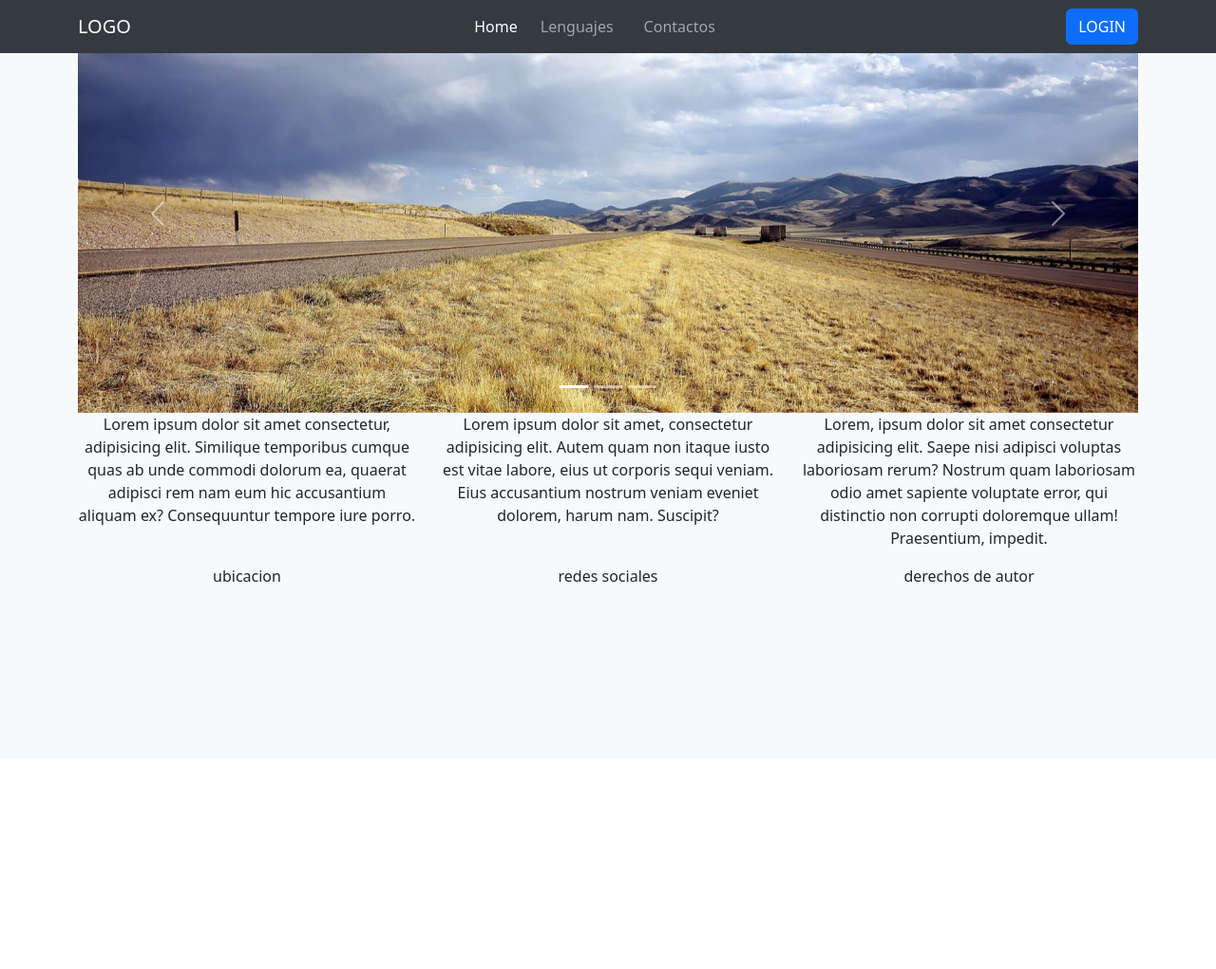
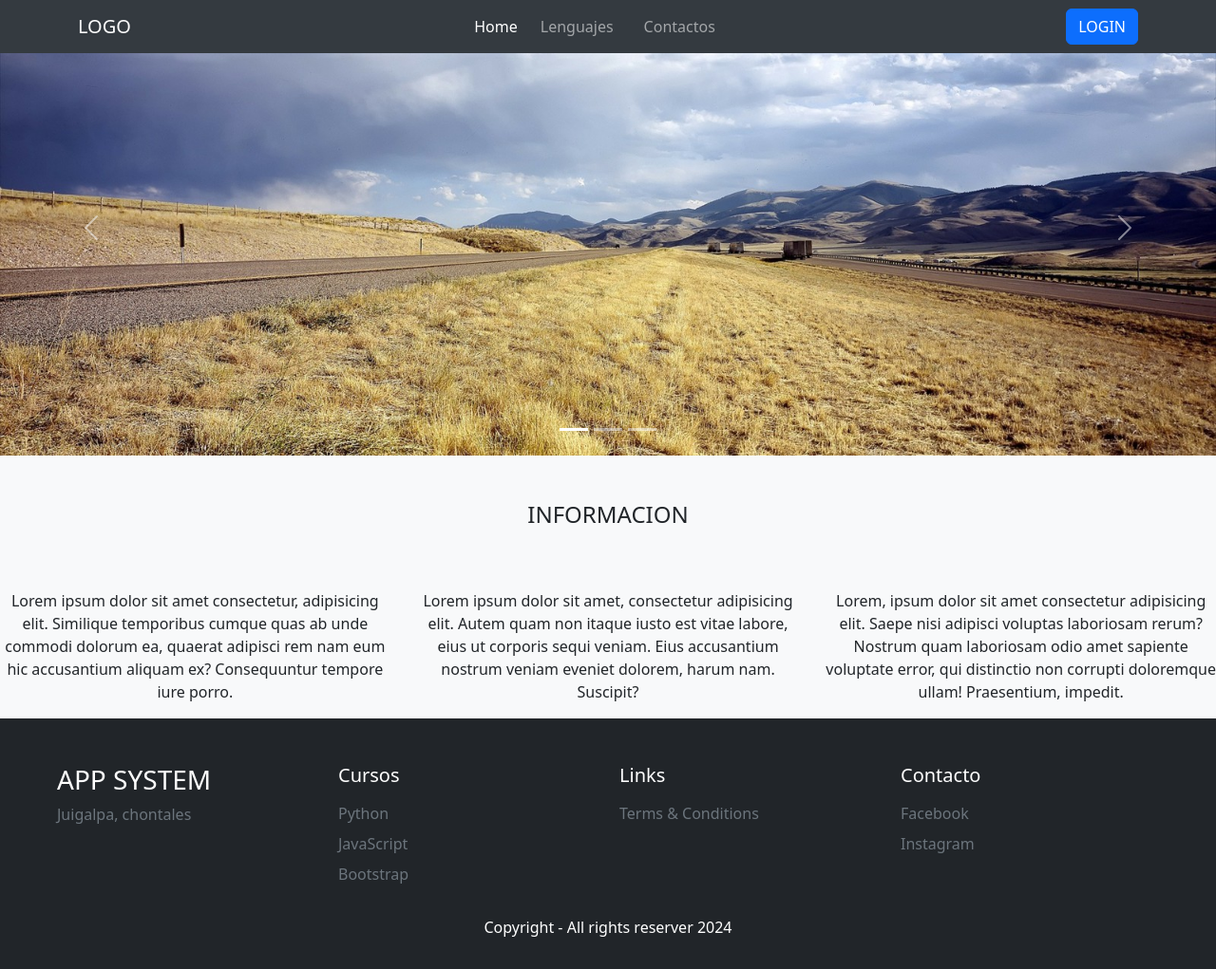
Before and after one commit to manzanareslopezdionicio/AppWebFlask, a Flask app: page / in a window 1280 px wide. Shown: the whole page at 95% size. Before the commit the page ends 613 px from the top, so only its background shows below. Run offline with Flask 3, Linux system fonts and the light colour scheme.

Commit message:
footer
Crear pie de pagina

```diff
--- a/templates/base.html
+++ b/templates/base.html
@@ -41,7 +41,7 @@
               </div>
             </div>
           </nav>
-        <div class="container py-3">
+        <div class="">
             {% block body %}
 
             {% endblock  %}
--- a/templates/index.html
+++ b/templates/index.html
@@ -3,6 +3,7 @@
 {% block title %}Principal{% endblock %}
 
 {% block body %}
+<!--Carusel de pagina de principal-->
 <div id="carouselExampleIndicators" class="carousel slide" data-bs-ride="carousel">
     <div class="carousel-indicators">
       <button type="button" data-bs-target="#carouselExampleIndicators" data-bs-slide-to="0" class="active" aria-current="true" aria-label="Slide 1"></button>
@@ -30,7 +31,12 @@
       <span class="visually-hidden">Next</span>
     </button>
   </div>
+
+
   <div class="row text-center">
+    <div>
+      <p class="h4 mb-3 p-5">INFORMACION</p>
+    </div>
     <div class="col">
         <p>Lorem ipsum dolor sit amet consectetur, adipisicing elit. Similique temporibus cumque quas ab unde commodi dolorum ea, quaerat adipisci rem nam eum hic accusantium aliquam ex? Consequuntur tempore iure porro.</p>
     </div>
@@ -43,15 +49,46 @@
 
   </div>
 
-  <footer class="row text-center">
-    <div class="col">
-ubicacion
-    </div>
-    <div class="col">
-redes sociales
-    </div>
-    <div class="col">
-derechos de autor
+  <footer class=" container-fluid">
+    <div class="row p-5 pb-3 bg-dark text-bg-dark">
+      <div class="col-xs-12 col-md-6 col-lg-3">
+        <p class="h3">APP SYSTEM</p>
+        <p class=" text-secondary">Juigalpa, chontales</p>
+
+      </div>
+      <div class="col-xs-12 col-md-6 col-lg-3">
+        <p class="h5 mb-3">Cursos</p>
+        <div class="mb-2">
+          <a class=" text-secondary text-decoration-none" href="#">Python</a>
+        </div>
+        <div class="mb-2">
+          <a class=" text-secondary text-decoration-none" href="#">JavaScript</a>
+        </div>
+        <div class="mb-2">
+          <a class=" text-secondary text-decoration-none" href="#">Bootstrap</a>
+        </div>
+      </div>
+      <div class="col-xs-12 col-md-6 col-lg-3">
+        <p class="h5 mb-3">Links</p>
+        <div class=" mb-2">
+          <a class=" text-secondary text-decoration-none" href="#">Terms & Conditions</a>
+        </div>
+      </div>
+      <div class="col-xs-12 col-md-6 col-lg-3">
+        <p class="h5 mb-3">Contacto</p>
+        <div class=" mb-2">
+          <a class=" text-secondary text-decoration-none" href="#">Facebook</a>
+        </div>
+        <div>
+          <a class=" text-secondary text-decoration-none" href="#">Instagram</a>
+        </div>
+      </div>
+      <div class=" col-xs-12 pt-4">
+        <p class=" text-white text-center">Copyright - All rights reserver 2024</p>
+      </div>
+      <div>
+
+      </div>
     </div>
   </footer>
 
```
